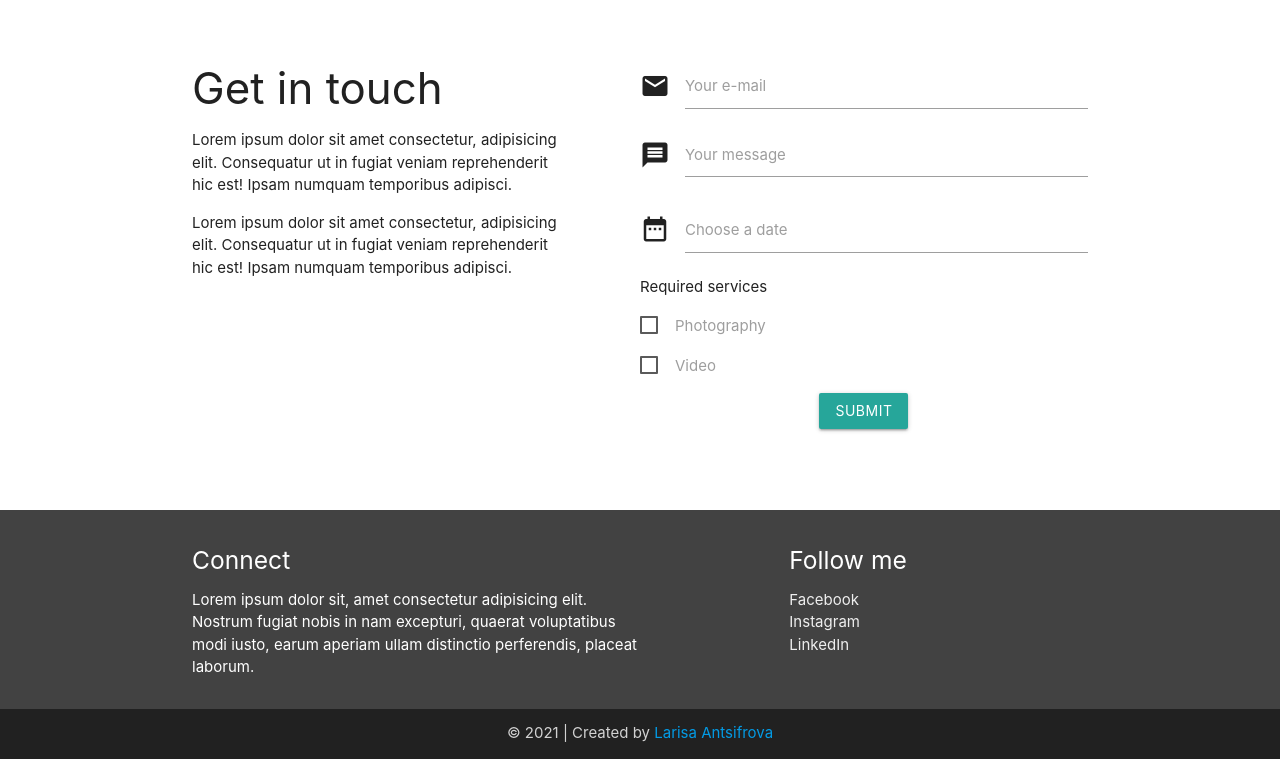
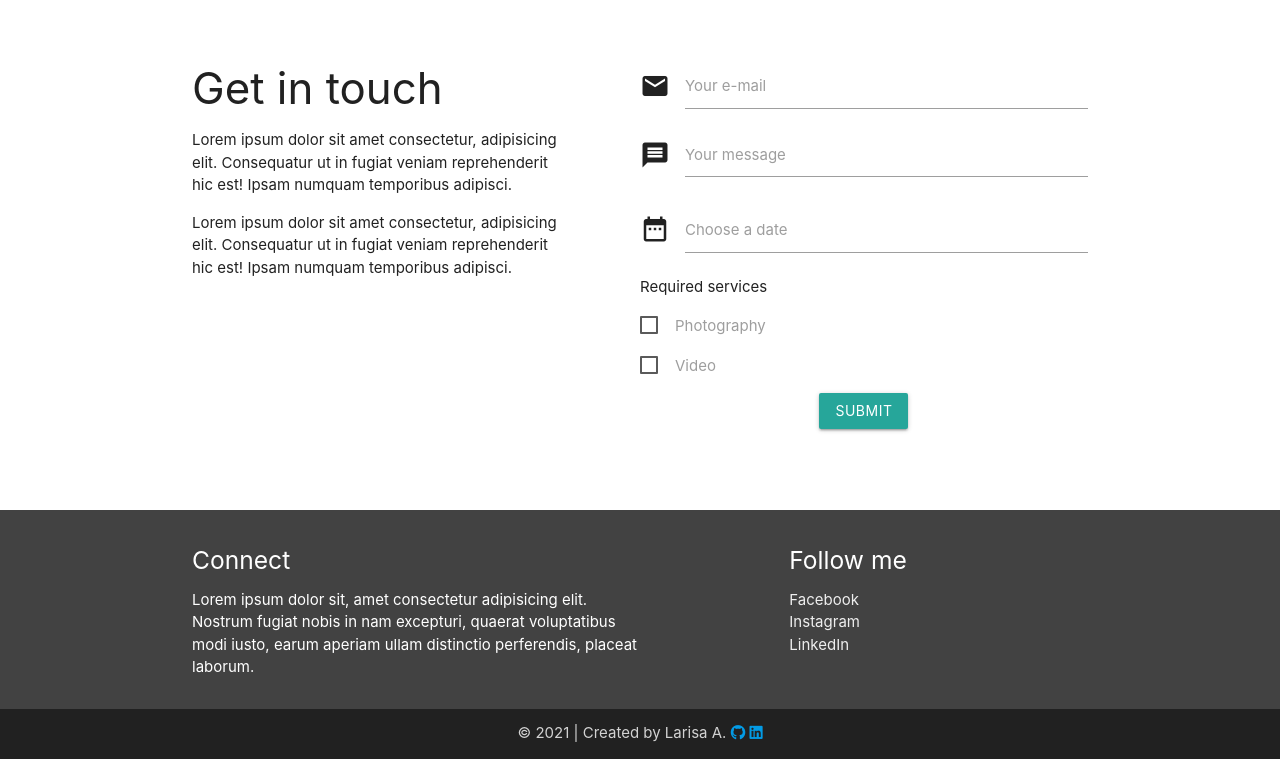
Before and after one commit to Larisa-Antsifrova/project-anna-photography, a plain HTML site: page index.html in a window 1280 px wide. Shown: the part 3355-4114 px from the top of the page. Drawn offline with nearby package versions, Linux system fonts and the light colour scheme.

Commit message:
Added social links to copyright footer.

```diff
--- a/index.html
+++ b/index.html
@@ -285,7 +285,13 @@
       <div class="footer-copyright grey darken-4">
         <div class="container">
           <div class="center-align">
-            &copy; 2021 | Created by <a href="https://github.com/Larisa-Antsifrova">Larisa Antsifrova</a>
+            &copy; 2021 | Created by Larisa A.
+            <a href="https://github.com/Larisa-Antsifrova" target="_blank" rel="noopener noreferrer"
+              ><i class="fab fa-github"></i
+            ></a>
+            <a href="https://www.linkedin.com/in/larisa-antsifrova-780556128/" target="_blank" rel="noopener noreferrer"
+              ><i class="fab fa-linkedin"></i
+            ></a>
           </div>
         </div>
       </div>
```
